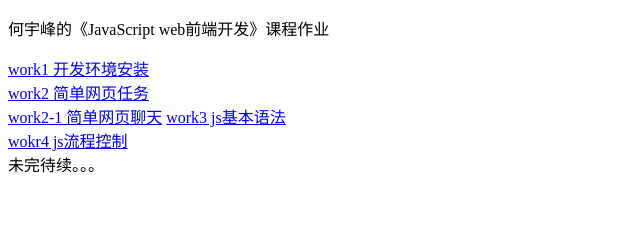
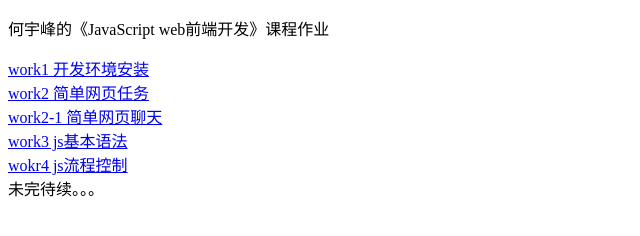
Before and after one commit to dgjdsg/jswork, a plain HTML site: page index.html in a window 1280 px wide. Shown: the whole page, without its empty margins (0-640 px from the left). Drawn offline with Linux system fonts and the light colour scheme.

Commit message:
Update index.html

```diff
--- a/index.html
+++ b/index.html
@@ -8,7 +8,7 @@
         <p>何宇峰的《JavaScript web前端开发》课程作业</p>
         <a href="work1/index.html">work1 开发环境安装</a><br>
         <a href="work2/index.html">work2 简单网页任务</a><br>
-        <a href="work2/index1.html">work2-1 简单网页聊天</a>
+        <a href="work2/index1.html">work2-1 简单网页聊天</a><br>
         <a href="work3/index.html">work3 js基本语法</a><br>
         <a href="work4/index.html">wokr4 js流程控制</a><br>
         未完待续。。。
```
